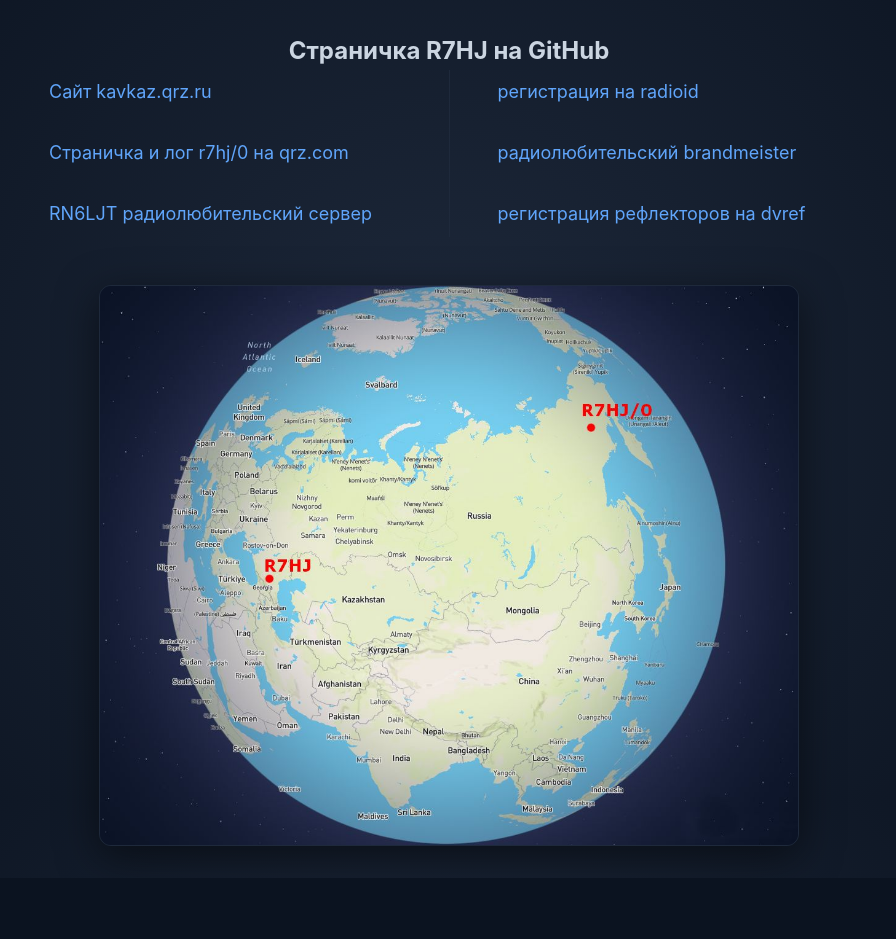
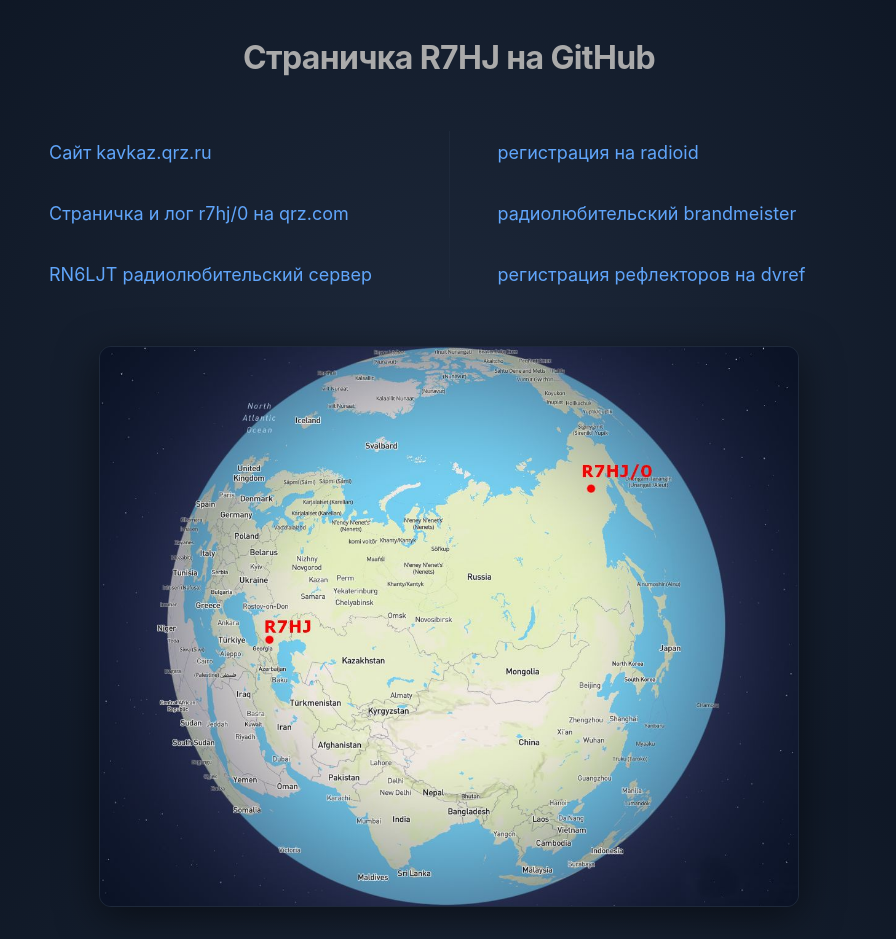
Before and after one commit to ua6hjq/my-site, a plain HTML site: page index.html in a window 1280 px wide. Shown: the whole page, without its empty margins (191-1087 px from the left). Before the commit the page ends 878 px from the top, so only its background shows below. Drawn offline with Linux system fonts and the light colour scheme.

Commit message:
Update index.html

```diff
--- a/index.html
+++ b/index.html
@@ -38,12 +38,12 @@
             text-align: center;
         }
 
-        h1 {
-            font-size: 2.5rem;
+        h2 {
+            font-size: 2.0rem;
             font-weight: 700;
             margin-bottom: 3rem;
             letter-spacing: -0.02em;
-            color: #f8fafc;
+            color: #aaa;
         }
 
         /* Двухколоночная сетка с вертикальным разделителем */
```
